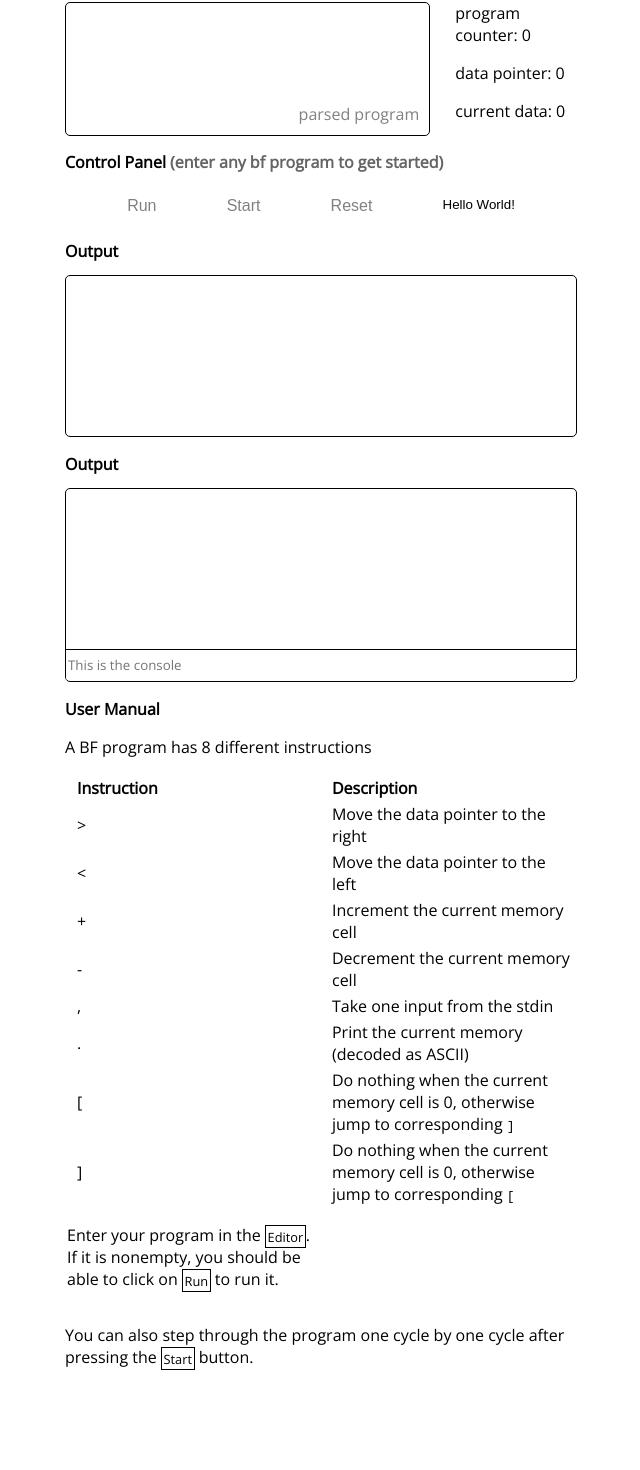
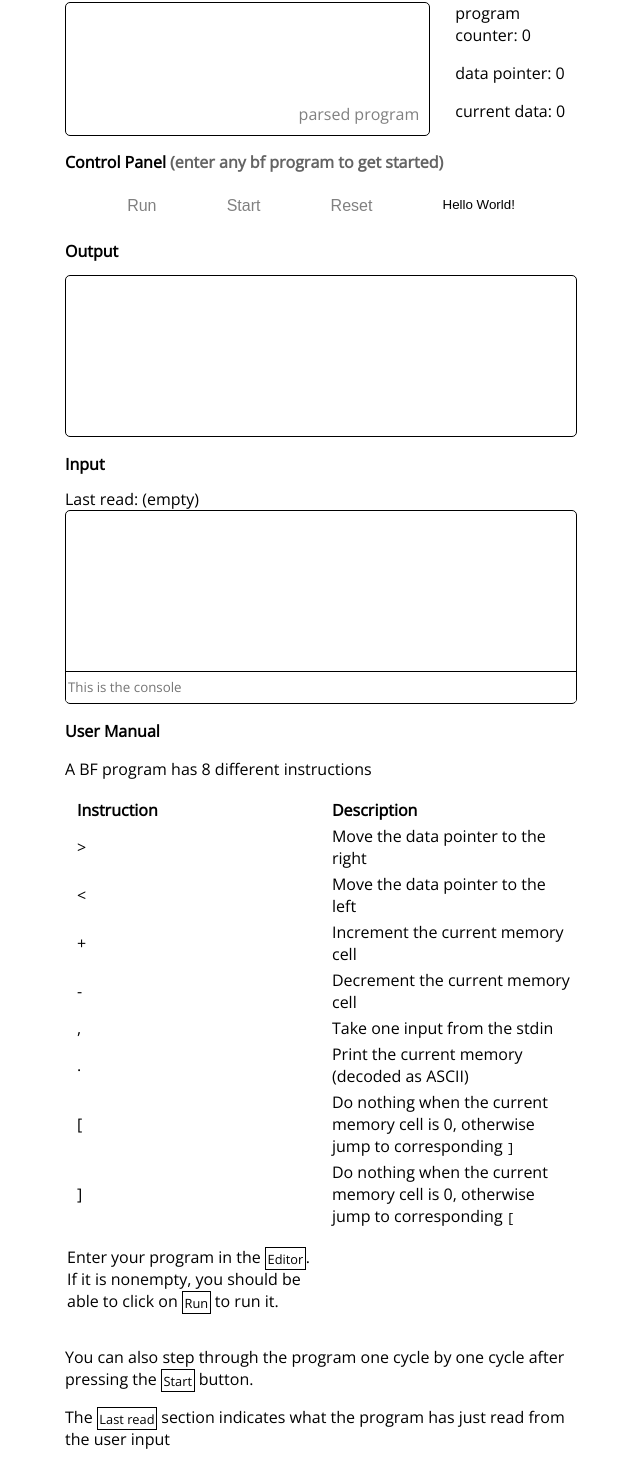
Before and after one commit to PIG208/react-brainfucked, a React (Create React App) app: page / in a window 1280 px wide. Shown: the part 192-1662 px from the top of the page, without its empty margins (319-959 px from the left). Before the commit the page ends 1600 px from the top, so only its background shows below. Built offline with nearby package versions, Linux system fonts and the light colour scheme.

Commit message:
Indicate the previous read from the input

```diff
--- a/src/components/Console.tsx
+++ b/src/components/Console.tsx
@@ -18,6 +18,7 @@ const Console = ({ programState, dispatch }: ConsoleProps) => {
     () => ({
       output: ASCIIsToString(programState.stdout.buffer),
       input: ASCIIsToString(programState.stdin.buffer),
+      inputBuffer: `"${ASCIIsToString(programState.stdin.readBuffer)}"`,
     }),
     [programState]
   );
@@ -30,7 +31,17 @@ const Console = ({ programState, dispatch }: ConsoleProps) => {
           <pre>{ioBuffers.output}</pre>
         </div>
       </div>
-      <h2>Output</h2>
+      <h2>Input</h2>
+      <div>
+        Last read:{" "}
+        {ioBuffers.inputBuffer !== '""' ? (
+          <>
+            <span>{ioBuffers.inputBuffer}</span>&nbsp; at {programState.stdin.readPointer}
+          </>
+        ) : (
+          "(empty)"
+        )}
+      </div>
       <div className="console with-input">
         <div className="console-text">
           <pre>{ioBuffers.input}</pre>
--- a/src/components/UserManual.tsx
+++ b/src/components/UserManual.tsx
@@ -58,6 +58,10 @@ const UserManual = () => {
         You can also step through the program one cycle by one cycle after pressing the{" "}
         <span className="bordered-text">Start</span> button.
       </p>
+      <p>
+        The <span className="bordered-text">Last read</span> section indicates what the program has
+        just read from the user input
+      </p>
     </>
   );
 };
```
